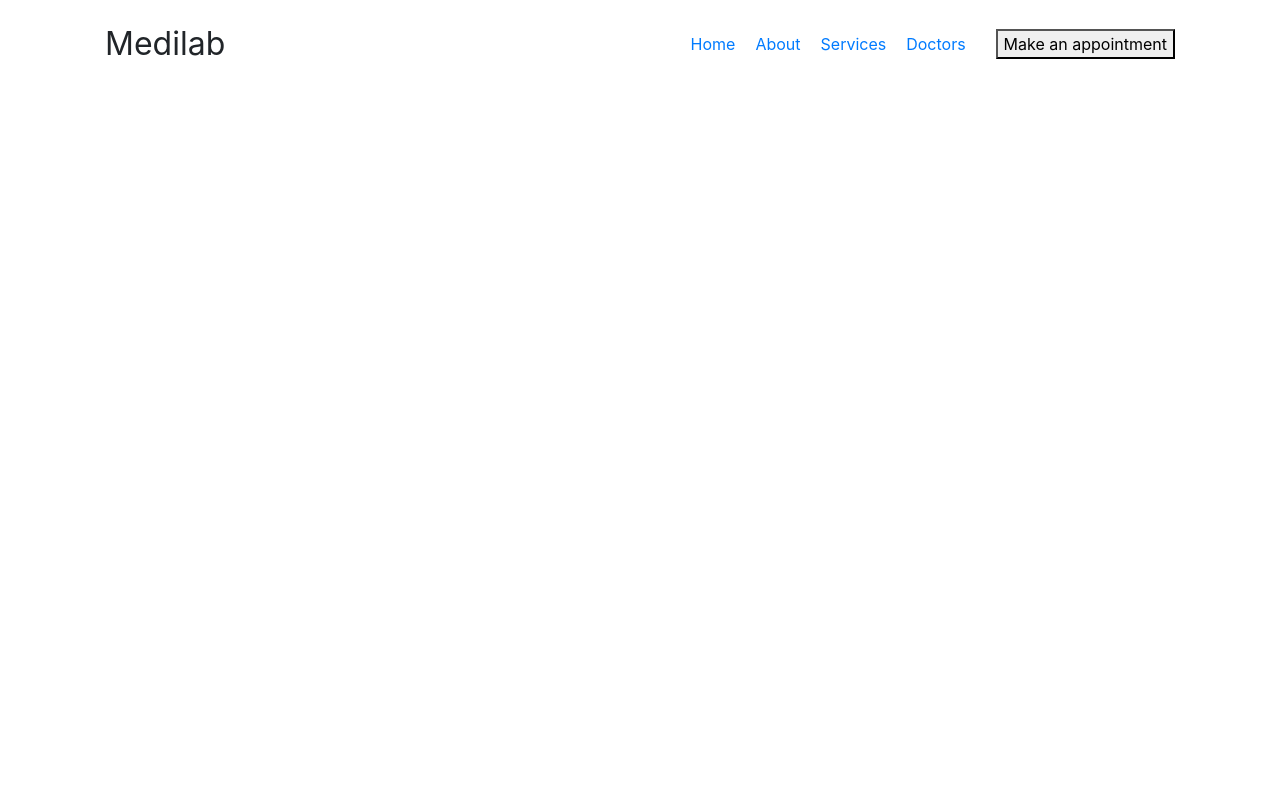
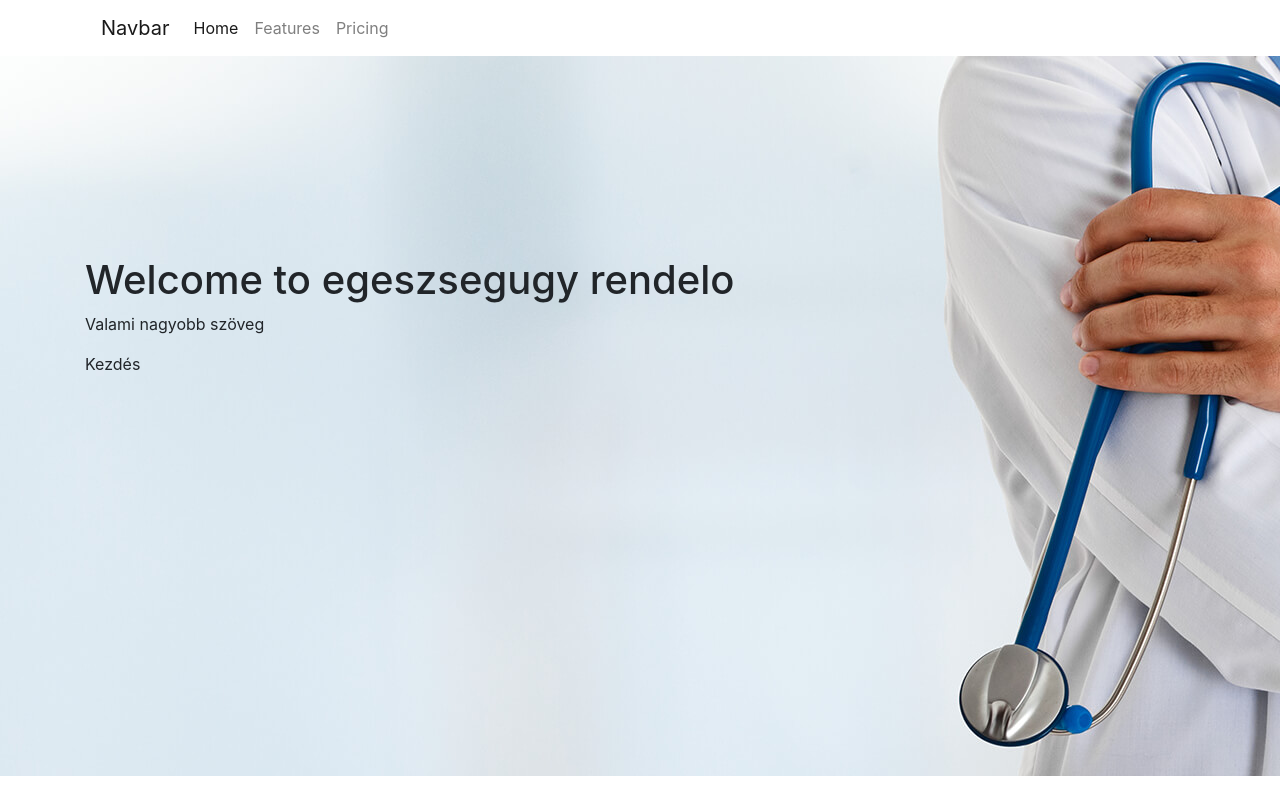
Before and after one commit to SzE-ProjektmunKATEam/egeszsegugyi-rendelo, a PHP site: page / in a window 1280 px wide. Run offline with PHP 8.4, Linux system fonts and the light colour scheme.

Commit message:
updated navbar to bootstrap style

```diff
--- a/index.php
+++ b/index.php
@@ -6,11 +6,16 @@
     <meta name="viewport" content="width=E, initial-scale=1.0">
     <link rel="stylesheet" href="https://cdn.jsdelivr.net/npm/bootstrap@4.6.2/dist/css/bootstrap.min.css" integrity="sha384-xOolHFLEh07PJGoPkLv1IbcEPTNtaed2xpHsD9ESMhqIYd0nLMwNLD69Npy4HI+N" crossorigin="anonymous">
     <link rel="stylesheet" href="./partials/nav.css">
+    <link rel="stylesheet" href="style.css">
     <title>Főoldal</title>
 </head>
 <body>
-  <div class="container">
-    <div id="navPlaceholder"></div>
+  <div class="wholeWrapper">
+    <div class="container-md">
+      <div id="navPlaceholder"></div>
+    </div>
+    <div id="hero">
+    </div>
   </div>
 <script src="https://code.jquery.com/jquery-3.6.1.min.js" integrity="sha256-o88AwQnZB+VDvE9tvIXrMQaPlFFSUTR+nldQm1LuPXQ=" crossorigin="anonymous"></script>
 <script src="https://cdn.jsdelivr.net/npm/bootstrap@4.6.2/dist/js/bootstrap.bundle.min.js" integrity="sha384-Fy6S3B9q64WdZWQUiU+q4/2Lc9npb8tCaSX9FK7E8HnRr0Jz8D6OP9dO5Vg3Q9ct" crossorigin="anonymous"></script>
--- a/js/index.js
+++ b/js/index.js
@@ -1,5 +1,6 @@
 $(function(){
     $('document').ready(function() {
         $("#navPlaceholder").load("./partials/navigation.html");
+        $("#hero").load("./partials/hero.html");
     })
   });
--- /dev/null
+++ b/partials/hero.html
@@ -0,0 +1,5 @@
+<div class="container">
+    <h1>Welcome to egeszsegugy rendelo</h1>
+    <p>Valami nagyobb szöveg</p>
+    <butto class="">Kezdés</butto>
+</div>
--- a/partials/nav.css
+++ b/partials/nav.css
@@ -3,7 +3,7 @@
     flex-direction: row;
     justify-content: space-between;
     align-items: center;
-    padding: 20px;
+    padding: 20px 0;
 }
 .navs {
    display: flex;
@@ -20,3 +20,6 @@
 span {
     font-size: 2rem;
 }
+@media only screen and (max-width: 767px) {
+
+}
--- a/partials/navigation.html
+++ b/partials/navigation.html
@@ -1,16 +1,19 @@
-<div class="navMenuContainer">
-    <div class="logo">
-        <span>Medilab</span>
+<nav class="navbar navbar-expand-md navbar-light bg-white">
+    <a class="navbar-brand" href="#">Navbar</a>
+    <button class="navbar-toggler" type="button" data-toggle="collapse" data-target="#navbarNav" aria-controls="navbarNav" aria-expanded="false" aria-label="Toggle navigation">
+      <span class="navbar-toggler-icon"></span>
+    </button>
+    <div class="collapse navbar-collapse" id="navbarNav">
+      <ul class="navbar-nav">
+        <li class="nav-item active">
+          <a class="nav-link" href="#">Home <span class="sr-only">(current)</span></a>
+        </li>
+        <li class="nav-item">
+          <a class="nav-link" href="#">Features</a>
+        </li>
+        <li class="nav-item">
+          <a class="nav-link" href="#">Pricing</a>
+        </li>
+      </ul>
     </div>
-    <div class="navigationLinks">
-        <div class="navs">
-            <a href="#">Home</a>
-            <a href="#">About</a>
-            <a href="#">Services</a>
-            <a href="#">Doctors</a>
-        </div>
-        <div class="ctaBtn">
-            <button>Make an appointment</button>
-        </div>
-    </div>
-</div>
+  </nav>
--- /dev/null
+++ b/style.css
@@ -0,0 +1,24 @@
+:root {
+    --primary: #1977CC;
+}
+
+button {
+    background-color: var(--primary);
+    border: 0;
+    border-radius: 20px;
+    color: white;
+    padding: 10px 30px;
+}
+
+#hero {
+    background: url("hero-bg.jpg");
+    height: 90vh;
+    width: 100%;
+    background-repeat: no-repeat;
+    background-attachment: fixed;
+    display: flex;
+    align-items: center;
+}
+#hero .container {
+    margin-bottom: 200px;
+}
```
Also changed, not shown: hero-bg.jpg (added).
